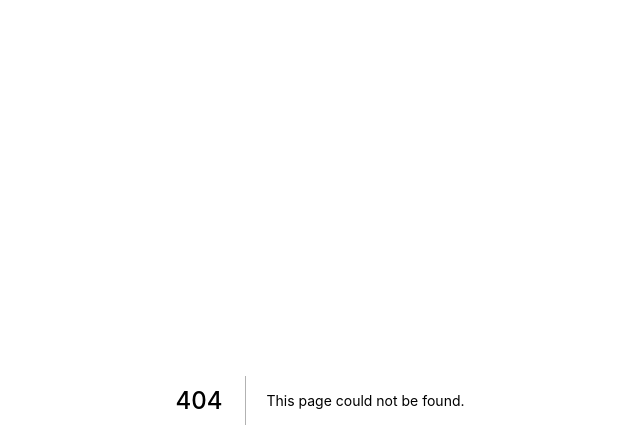
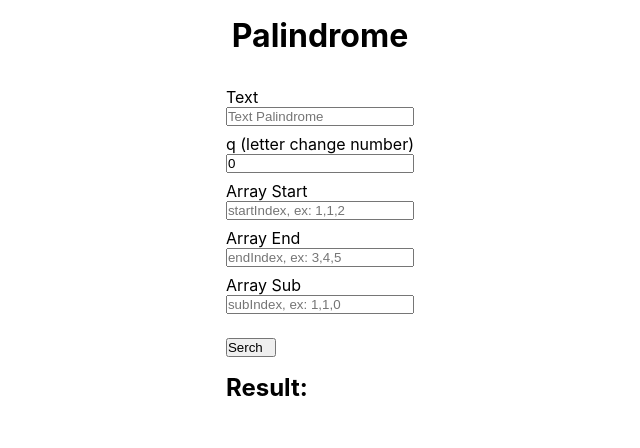
Before and after one commit to diegobrafeli/Gerador-Mega-Sena, a Next.js app: page /Palindrome in a window 1280 px wide. Before the commit this address had no page. Shown: the top 448 px of the page, without its empty margins (320-960 px from the left). Built offline with nearby package versions, Linux system fonts and the light colour scheme.

Commit message:
changed the name Palindromo to palindrome

```diff
--- a/src/pages/Palindromo.tsx
+++ b/src/pages/Palindrome.tsx
@@ -2,7 +2,7 @@ import { wrap } from "module";
 import { useState } from "react";
 import { checkServerIdentity } from "tls";
 
-export default function Palindromo(){
+export default function Palindrome(){
 
     //Constraints
 
@@ -26,14 +26,14 @@ export default function Palindromo(){
     // 6- The next line contains an integer q, the size of the subs array.
     // 7- The next q lines each contain an element subs[i] where 0 ≤ i < q.
 
-    const [textPalindromo, setTextPalindromo] = useState("");
-    const [qPalindromo, setQPalindromo] = useState<number>(0);
+    const [textPalindrome, setTextPalindrome] = useState("");
+    const [qPalindrome, setQPalindrome] = useState<number>(0);
 
-    const [palindromoResult, setPalindromoResult] = useState([]);
+    const [palindromeResult, setPalindromeResult] = useState([]);
 
-    const [palindromoStart, setPalindromoStart] = useState<string>("");
-    const [palindromoEnd, setPalindromoEnd] = useState<string>("");
-    const [palindromoSub, setPalindromoSub] = useState<string>("");
+    const [palindromeStart, setPalindromeStart] = useState<string>("");
+    const [palindromeEnd, setPalindromeEnd] = useState<string>("");
+    const [palindromeSub, setPalindromeSub] = useState<string>("");
 
 
     const isPalindrome = (arrayTest:string[]) =>{
@@ -220,7 +220,7 @@ export default function Palindromo(){
 
 
 
-        setPalindromoResult(arrayResult);
+        setPalindromeResult(arrayResult);
 
     }
 
@@ -229,7 +229,7 @@ export default function Palindromo(){
     return(
 
         <div style={{display:"flex", marginTop: "1rem", flexDirection:"column",justifyContent:"center",  alignItems:"center"}}>
-            <h1>Palindromo</h1>
+            <h1>Palindrome</h1>
 
             <div style={{
                 display:"flex", textAlign:"left", flexDirection:"column",
@@ -239,55 +239,55 @@ export default function Palindromo(){
                 <label>Text</label>
                 <input
                     type="text"
-                    placeholder="Text Palindromo"
-                    value={textPalindromo}
-                    onChange={(e)=> setTextPalindromo(e.target.value)}
+                    placeholder="Text Palindrome"
+                    value={textPalindrome}
+                    onChange={(e)=> setTextPalindrome(e.target.value)}
                     style={{display:"flex",  marginBottom:"0.5rem"}}
                 />
-                <label>q</label>
+                <label>q (letter change number)</label>
                 <input
                     type="number"
                     placeholder="q size Arrays"
-                    value={qPalindromo}
-                    onChange={(e)=> setQPalindromo(Number(e.target.value))}
+                    value={qPalindrome}
+                    onChange={(e)=> setQPalindrome(Number(e.target.value))}
                     style={{display:"flex", marginBottom:"0.5rem"}}
                 />
                 <label>Array Start</label>
                 <input
                     type="text"
                     placeholder="startIndex, ex: 1,1,2"
-                    value={palindromoStart}
-                    onChange={(e)=> setPalindromoStart(e.target.value)}
+                    value={palindromeStart}
+                    onChange={(e)=> setPalindromeStart(e.target.value)}
                     style={{display:"flex", marginBottom:"0.5rem"}}
                 />
                 <label>Array End</label>
                 <input
                     type="text"
                     placeholder="endIndex, ex: 3,4,5"
-                    value={palindromoEnd}
-                    onChange={(e)=> setPalindromoEnd(e.target.value)}
+                    value={palindromeEnd}
+                    onChange={(e)=> setPalindromeEnd(e.target.value)}
                     style={{display:"flex", marginBottom:"0.5rem"}}
                 />
                 <label>Array Sub</label>
                 <input
                     type="text"
                     placeholder="subIndex, ex: 1,1,0"
-                    value={palindromoSub}
-                    onChange={(e)=> setPalindromoSub(e.target.value)}
+                    value={palindromeSub}
+                    onChange={(e)=> setPalindromeSub(e.target.value)}
                     style={{display:"flex", marginBottom:"0.5rem"}}
                 />
 
 
 
                 <button
-                    onClick={()=> palindromeChecker(textPalindromo, qPalindromo, palindromoStart, palindromoEnd, palindromoSub)}
+                    onClick={()=> palindromeChecker(textPalindrome, qPalindrome, palindromeStart, palindromeEnd, palindromeSub)}
                     style={{display:"flex", margin:"1rem 0", width:"50px"}}
                 >
                     Serch
                 </button>
                 <h2>Result:</h2>
 
-                <ul style={{display:"flex", marginTop:"1rem", alignItems:"center", justifyContent:"center", background:"#7c8fc47b"}}>{palindromoResult.map((item, index)=>{
+                <ul style={{display:"flex", marginTop:"1rem", alignItems:"center", justifyContent:"center", background:"#7c8fc47b"}}>{palindromeResult.map((item, index)=>{
                     const text = <li key={index} style={{display:"flex", minWidth: "2rem", justifyContent:"center"}}>{item}</li>
                     return(text)
                 })}</ul>
```
